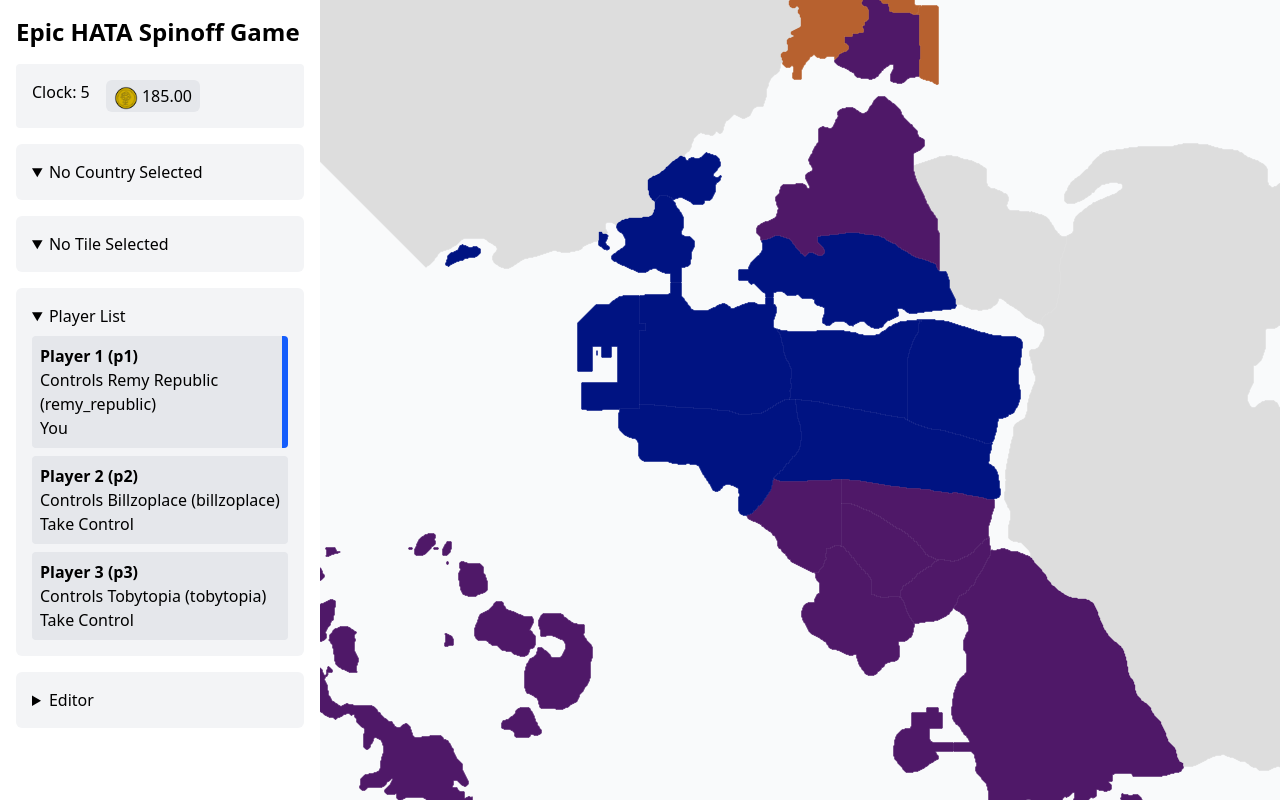
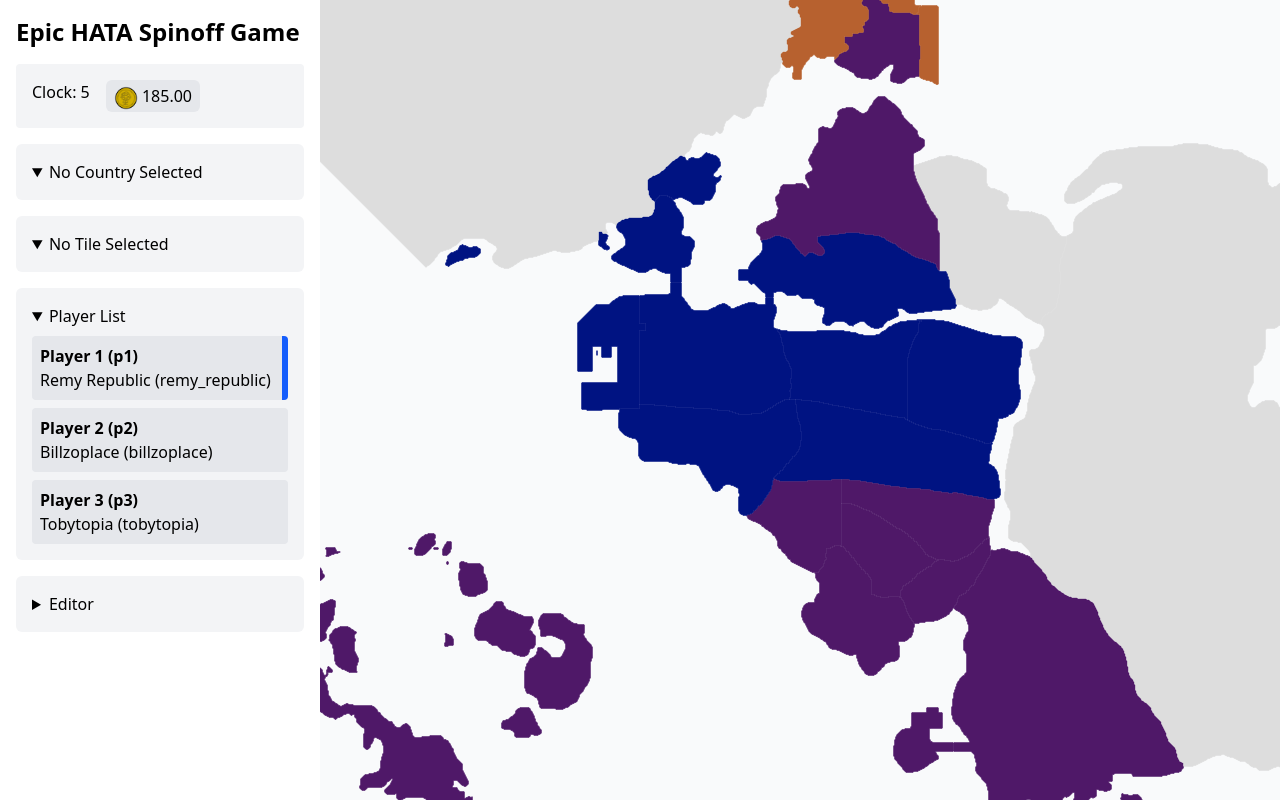
Before and after one commit to SeriousGuy888/HATA-Spinoff-Game, a SvelteKit app: page / in a window 1280 px wide. Built offline with nearby package versions, Linux system fonts and the light colour scheme.

Commit message:
simplified player selector

```diff
--- a/src/routes/PlayerList.svelte
+++ b/src/routes/PlayerList.svelte
@@ -6,26 +6,20 @@
 	<summary class="select-none">Player List</summary>
 	<ul class="mt-2 flex flex-col gap-2">
 		{#each Object.values(gameState.players) as player}
-			<li
-				class="block rounded border-blue-600 bg-gray-200 p-2"
+			<li class="block">
+				<button
+					class="block w-full text-left cursor-pointer rounded border-blue-600 bg-gray-200 p-2"
 					class:border-r-6={gameState.playerControlledByUser?.id === player.id}
-			>
-				<p class="font-bold">{player}</p>
-				{#if player.controlledCountry}
-					<p>Controls {player.controlledCountry}</p>
-				{/if}
-				{#if gameState.playerControlledByUser?.id === player.id}
-					<p>You</p>
-				{:else}
-					<button
-						class="cursor-pointer hover:underline"
+					tabindex="0"
 					onclick={() => {
 						setUserControlledPlayer(player.id)
 					}}
 				>
-						Take Control
+					<p class="font-bold">{player}</p>
+					{#if player.controlledCountry}
+						<p>{player.controlledCountry}</p>
+					{/if}
 				</button>
-				{/if}
 			</li>
 		{/each}
 	</ul>
```
Lines whose indentation alone changed are shown as unchanged.
